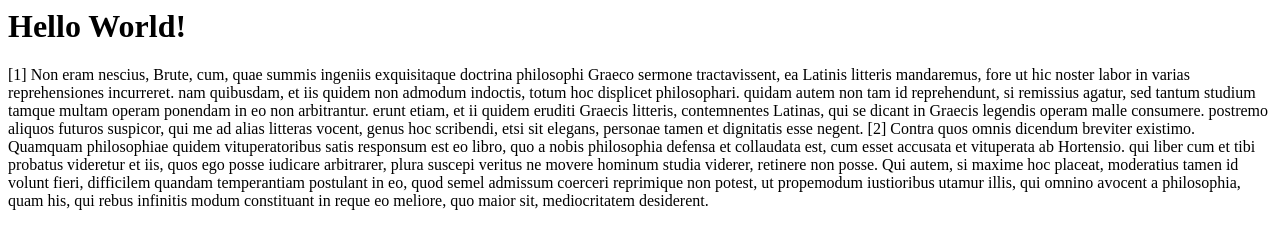
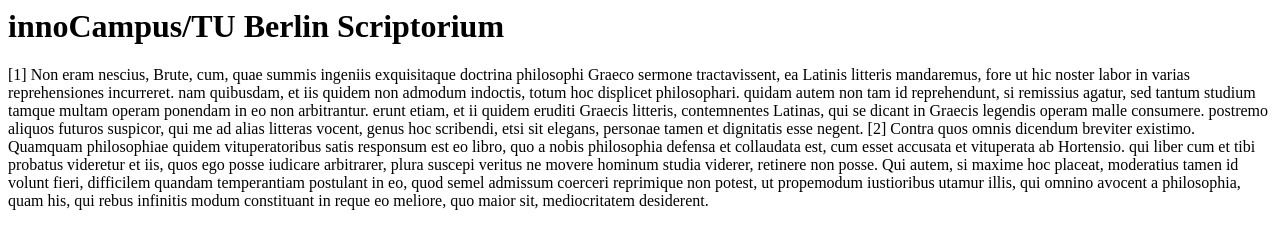
Before and after one commit to innocampus/innocampus.github.io, a plain HTML site: page index.html in a window 1280 px wide. Drawn offline with Linux system fonts and the light colour scheme.

Commit message:
Update index.html

```diff
--- a/index.html
+++ b/index.html
@@ -1,4 +1,4 @@
-<h1>Hello World!</h1>
+<h1>innoCampus/TU Berlin Scriptorium</h1>
 <p>
   [1] Non eram nescius, Brute, cum, quae summis ingeniis exquisitaque doctrina philosophi Graeco sermone tractavissent, ea Latinis litteris mandaremus, fore ut hic noster labor in varias reprehensiones incurreret. nam quibusdam, et iis quidem non admodum indoctis, totum hoc displicet philosophari. quidam autem non tam id reprehendunt, si remissius agatur, sed tantum studium tamque multam operam ponendam in eo non arbitrantur. erunt etiam, et ii quidem eruditi Graecis litteris, contemnentes Latinas, qui se dicant in Graecis legendis operam malle consumere. postremo aliquos futuros suspicor, qui me ad alias litteras vocent, genus hoc scribendi, etsi sit elegans, personae tamen et dignitatis esse negent.
 
```
